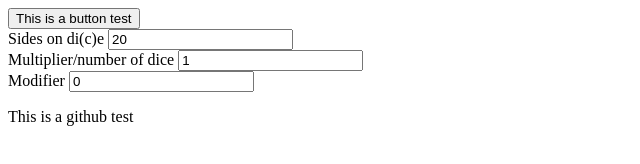
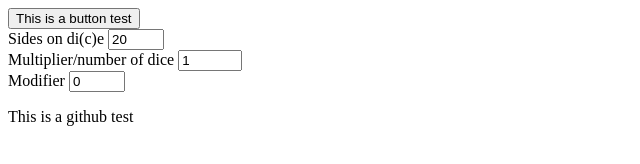
Before and after one commit to Rioshanohan/Rioshanohan.github.io, a plain HTML site: page index.html in a window 1280 px wide. Shown: the whole page, without its empty margins (0-640 px from the left). Drawn offline with Linux system fonts and the light colour scheme.

Commit message:
Update index.html

```diff
--- a/index.html
+++ b/index.html
@@ -5,13 +5,13 @@
     <button onclick="getRoll()">This is a button test</button>
     <form>
       <label for="sides">Sides on di(c)e</label>
-      <input type="text" name="sides" id="sides" value="20">
+      <input type="number" name="sides" id="sides" value="20" min="4" max="20">
       <br>
       <label for="mult">Multiplier/number of dice</label>
-      <input type="text" name="mult" id="mult" value="1">
+      <input type="number" name="mult" id="mult" value="1" min="1" max="100">
       <br>
       <label for="mod">Modifier</label>
-      <input type="text" name="mod" id="mod" value="0">
+      <input type="number" name="mod" id="mod" value="0" min="-5" max="5">
     </form>
     <p>This is a github test</p>
   </body>
```
